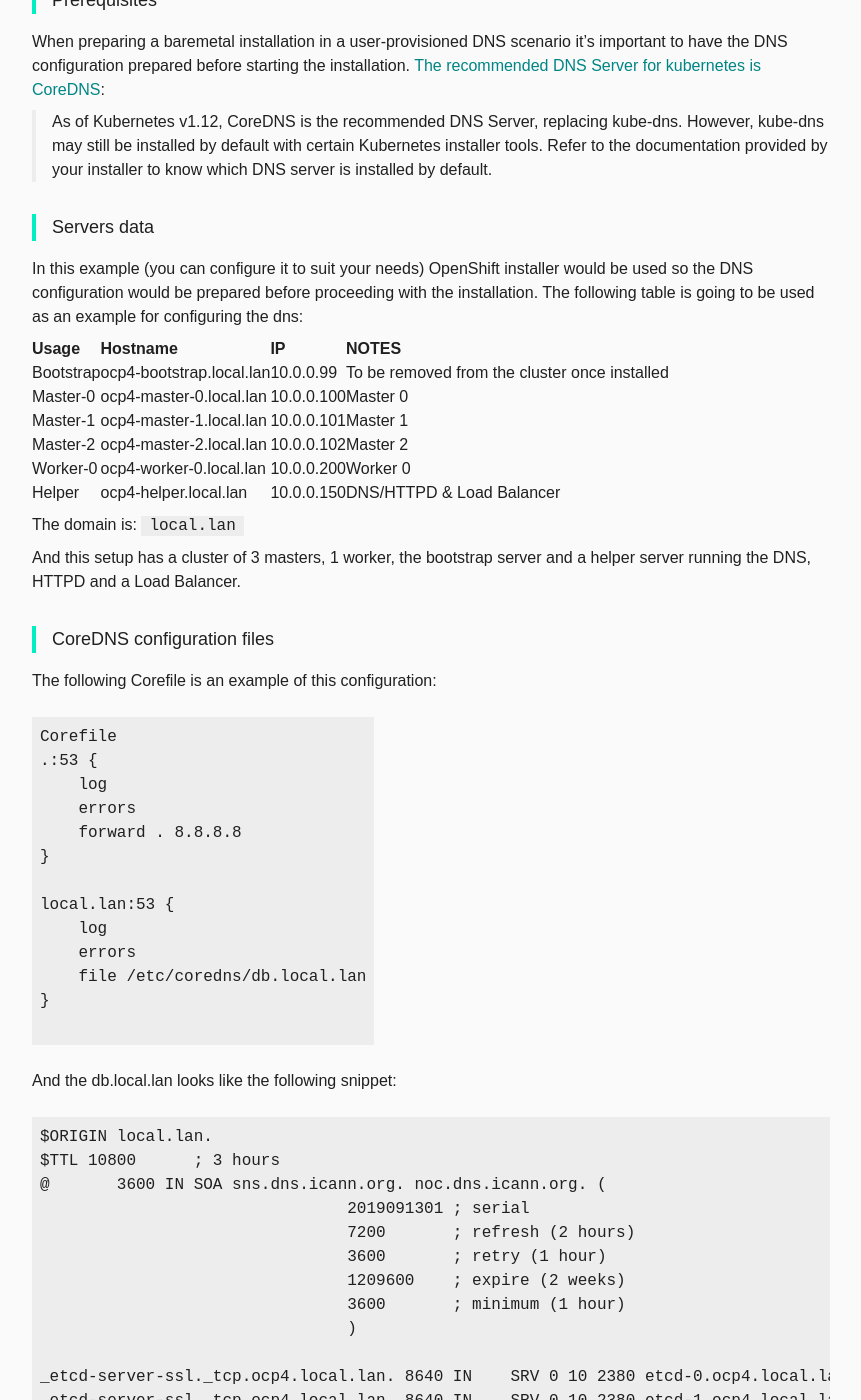
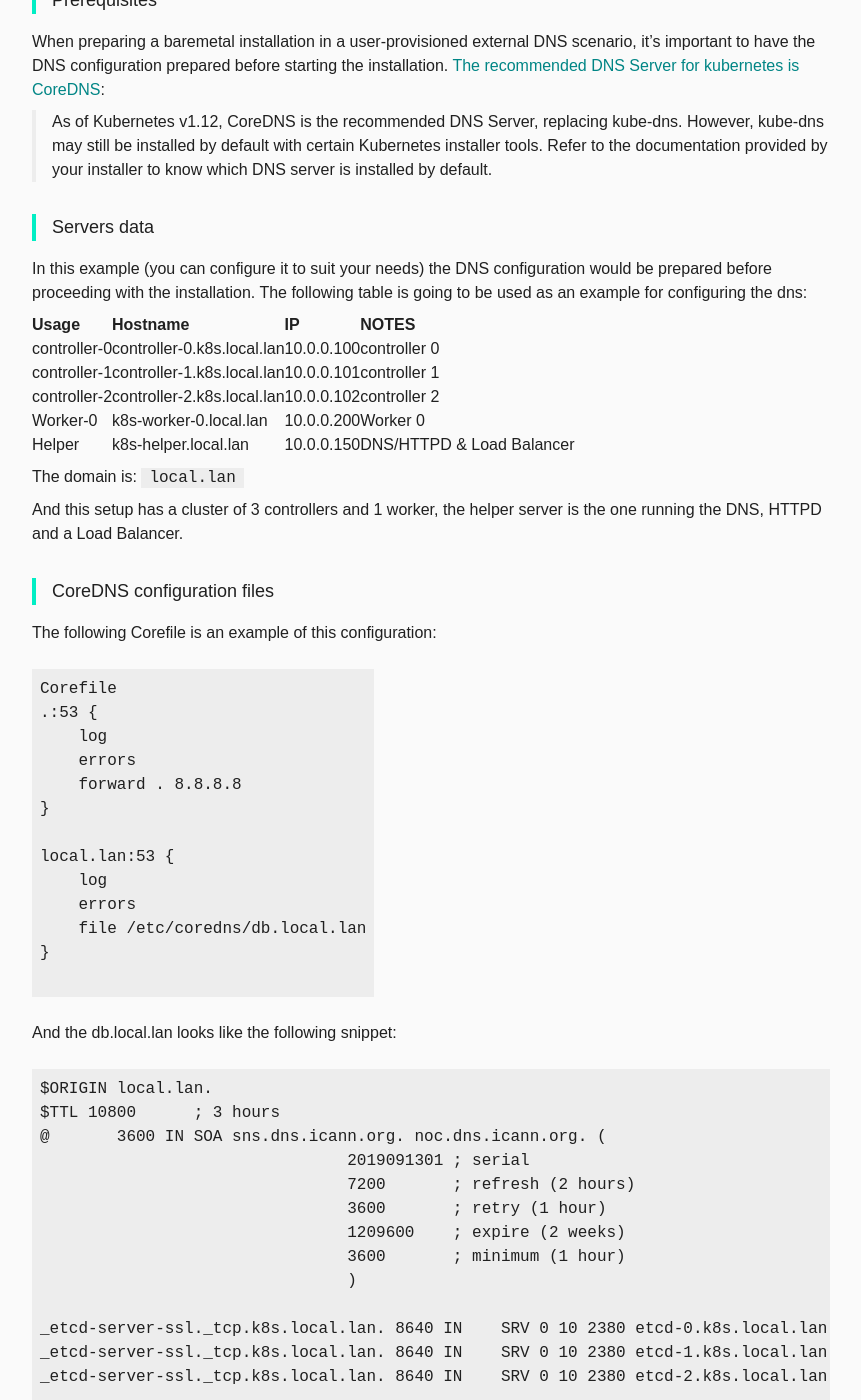
Before and after one commit to metal3-io/metal3-io.github.io, a Jekyll site: the page built from _posts/2019-09-13-dns-tips.md, in a window 1280 px wide and 1400 px high, scrolled down 740 px. Shown: the whole window, without its empty margins (34-895 px from the left). Built offline with Jekyll 4.4.1, drawn with Linux system fonts in a browser that asks for light colours; our own code applies the rules of GitHub Pages for plain Markdown files; some of the changed text lies outside the part shown.

Commit message:
fixes of karim and ocp clenup

````diff
--- a/_posts/2019-09-13-dns-tips.md
+++ b/_posts/2019-09-13-dns-tips.md
@@ -2,12 +2,12 @@
 title: "DNS tips"
 date: 2019-09-13T12:00:21+02:00
 draft: false
-categories: ["OpenShift", "Kubernetes", "Metal3", "DNS", "tips"]
+categories: ["Kubernetes", "Metal3", "DNS", "tips"]
 author: Pedro Ibáñez Requena
 ---
 
 ## Prerequisites
-When preparing a baremetal installation in a user-provisioned DNS scenario it's important
+When preparing a baremetal installation in a user-provisioned external DNS scenario, it's important
 to have the DNS configuration prepared before starting the installation. [The recommended
 DNS Server for kubernetes is CoreDNS](https://kubernetes.io/docs/tasks/administer-cluster/dns-custom-nameservers/):
 
@@ -16,22 +16,21 @@ kube-dns may still be installed by default with certain Kubernetes installer too
 the documentation provided by your installer to know which DNS server is installed by default.
 
 ## Servers data
-In this example (you can configure it to suit your needs) OpenShift installer would be used so the DNS configuration would be prepared before proceeding
+In this example (you can configure it to suit your needs) the DNS configuration would be prepared before proceeding
 with the installation. The following table is going to be used as an example for configuring the dns:
 
 
 | Usage     | Hostname                 | IP             | NOTES                                         |
 |-----------|--------------------------|----------------|-----------------------------------------------|
-| Bootstrap | ocp4-bootstrap.local.lan | 10.0.0.99      | To be removed from the cluster once installed |
-| Master-0  | ocp4-master-0.local.lan  | 10.0.0.100     | Master 0                                      |
-| Master-1  | ocp4-master-1.local.lan  | 10.0.0.101     | Master 1                                      |
-| Master-2  | ocp4-master-2.local.lan  | 10.0.0.102     | Master 2                                      |
-| Worker-0  | ocp4-worker-0.local.lan  | 10.0.0.200     | Worker 0                                      |
-| Helper    | ocp4-helper.local.lan    | 10.0.0.150     | DNS/HTTPD & Load Balancer                     |
+| controller-0  | controller-0.k8s.local.lan  | 10.0.0.100     | controller 0                           |
+| controller-1  | controller-1.k8s.local.lan  | 10.0.0.101     | controller 1                           |
+| controller-2  | controller-2.k8s.local.lan  | 10.0.0.102     | controller 2                           |
+| Worker-0  | k8s-worker-0.local.lan  | 10.0.0.200     | Worker 0                                       |
+| Helper    | k8s-helper.local.lan    | 10.0.0.150     | DNS/HTTPD & Load Balancer                      |
 
 The domain is: `local.lan`
 
-And this setup has a cluster of 3 masters, 1 worker, the bootstrap server and a helper server running the DNS, HTTPD and a Load Balancer.
+And this setup has a cluster of 3 controllers and 1 worker, the helper server is the one running the DNS, HTTPD and a Load Balancer.
 
 
 ## CoreDNS configuration files
@@ -64,22 +63,21 @@ $TTL 10800      ; 3 hours
                                 3600       ; minimum (1 hour)
                                 )
 
-_etcd-server-ssl._tcp.ocp4.local.lan. 8640 IN    SRV 0 10 2380 etcd-0.ocp4.local.lan.
-_etcd-server-ssl._tcp.ocp4.local.lan. 8640 IN    SRV 0 10 2380 etcd-1.ocp4.local.lan.
-_etcd-server-ssl._tcp.ocp4.local.lan. 8640 IN    SRV 0 10 2380 etcd-2.ocp4.local.lan.
+_etcd-server-ssl._tcp.k8s.local.lan. 8640 IN    SRV 0 10 2380 etcd-0.k8s.local.lan.
+_etcd-server-ssl._tcp.k8s.local.lan. 8640 IN    SRV 0 10 2380 etcd-1.k8s.local.lan.
+_etcd-server-ssl._tcp.k8s.local.lan. 8640 IN    SRV 0 10 2380 etcd-2.k8s.local.lan.
 
-api.ocp4.local.lan.                        A                10.0.0.150
-api-int.ocp4.local.lan.                    A                10.0.0.150
-ocp4-master-0.local.lan.                   A                10.0.0.100
-ocp4-master-1.local.lan.                   A                10.0.0.101
-ocp4-master-2.local.lan.                   A                10.0.0.102
-ocp4-worker-0.local.lan.                   A                10.0.0.200
-ocp4-bootstrap.local.lan.                  A                10.0.0.99
-etcd-0.ocp4.local.lan.                     IN  CNAME ocp4-master-0.local.lan.
-etcd-1.ocp4.local.lan.                     IN  CNAME ocp4-worker-1.local.lan.
-etcd-2.ocp4.local.lan.                     IN  CNAME ocp4-worker-2.local.lan.
+api.k8s.local.lan.                        A                10.0.0.150
+api-int.k8s.local.lan.                    A                10.0.0.150
+controller-0.k8s.local.lan.                   A                10.0.0.100
+controller-1.k8s.local.lan.                   A                10.0.0.101
+controller-2.k8s.local.lan.                   A                10.0.0.102
+worker-0.k8s.local.lan.                   A                10.0.0.200
+etcd-0.k8s.local.lan.                     IN  CNAME k8s-controller-0.local.lan.
+etcd-1.k8s.local.lan.                     IN  CNAME k8s-worker-1.local.lan.
+etcd-2.k8s.local.lan.                     IN  CNAME k8s-worker-2.local.lan.
 
-$ORIGIN apps.ocp4.local.lan.
+$ORIGIN apps.k8s.local.lan.
 *                                                    A                10.0.0.150
 
 ```
@@ -89,14 +87,13 @@ Once CoreDNS is configured and running (in a container or natively) the installa
 ## Warning
 
 It's important to notice that, in this example, the servers defined in the DNS are the ones used for installing the initial cluster.
-In the case, you may want to add future masters be careful with the DNS registers for the etc servers and don't define them **until you really need them**.
-Otherwise, while you are running the bootstrap phase of your installation, the etcd cluster will auto-discover each '_etcd-server-ssl._tcp.ocp4.local.bin' server
-and will try to connect to each of them, and in the case there is one that can not be reached, the cluster won't start, hence failing the installation.
+In the case, you may want to add future controllers be careful with the DNS registers for the etc servers and don't define them **until you really need them**.
+Otherwise, when you are running the bootstrap phase of your installation, the etcd cluster will auto-discover each '_etcd-server-ssl._tcp.k8s.local.bin' server
+and will try to connect to each of them, and in the case there is one that can not be reached, the cluster will fail to to stablish the connection, hence failing the installation.
 
 
 ## Resources and links
 
 * [Kubernetes dns custom nameservers](https://kubernetes.io/docs/tasks/administer-cluster/dns-custom-nameservers/)
-* [OpenShift user-provisioned dns requirements](https://docs.openshift.com/container-platform/4.1/installing/installing_bare_metal/installing-bare-metal.html#installation-dns-user-infra_installing-bare-metal)
 * [CoreDNS.io](https://coredns.io/)
 * [etcd.io](https://etcd.io/)
````
